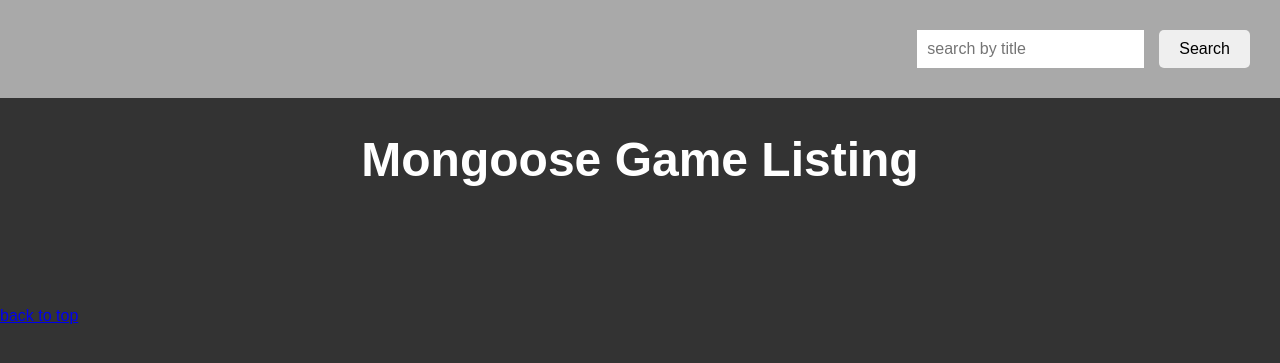
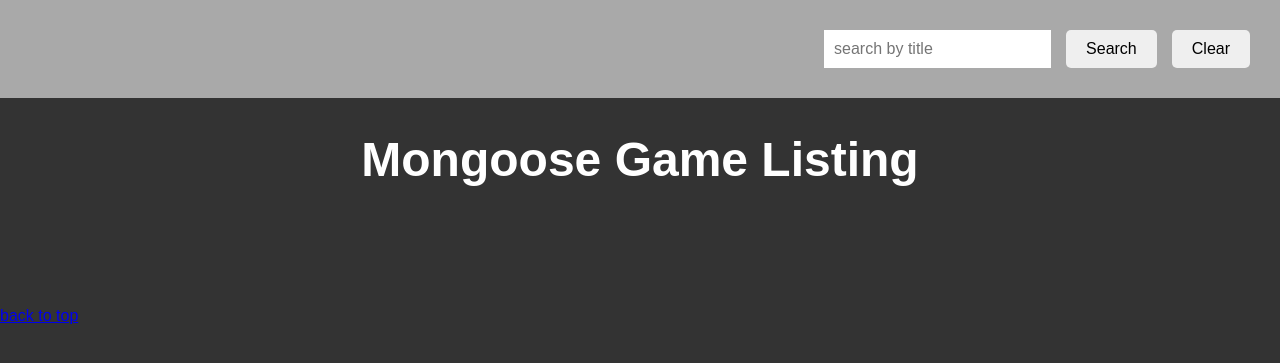
Before and after one commit to iO-Academy/2021-jul-game-listing, a PHP site: page / in a window 1280 px wide. Shown: the top 363 px of the page. Run offline with PHP 8.4, Linux system fonts and the light colour scheme; data that the repository does not hold is empty; some web fonts are replaced.

Commit message:
added clear search buttonand string validation for user input

```diff
--- a/index.php
+++ b/index.php
@@ -22,23 +22,28 @@ if(isset($_GET['query'])){
 </head>
 <body>
     <nav>
-        <form>
-            <input type="search" name="query" placeholder="search by title" aria-label="search by title" role="search">
-            <button type="submit">Search</button>
-        </form>
+        <div class="searchContainer">
+            <form>
+                <input type="search" name="query" placeholder="search by title" aria-label="search by title" role="search" value="<?php if(isset($_GET['query'])){echo $_GET['query'];} ?>">
+                <button type="submit">Search</button>
+            </form>
+            <a href="index.php"><button>Clear</button></a>
+        </div>
+
     </nav>
     <main id="homePage">
         <h1>Mongoose Game Listing</h1>
         <div class="cardContainer">
             <?php
-            foreach($games as $game) {
-                echo GameViewHelper::createGameCard($game);
-            }
             if (isset($_GET['query']) && !empty($_GET['query'])) {
-                foreach($gamesByQuery as $game) {
+                foreach ($gamesByQuery as $game) {
                     echo GameViewHelper::createGameCard($game);
                 }
-            }
+            } else {
+                    foreach($games as $game) {
+                        echo GameViewHelper::createGameCard($game);
+                    }
+                }
             ?>
         </div>
     </main>
--- a/src/Hydrators/GamesHydrator.php
+++ b/src/Hydrators/GamesHydrator.php
@@ -14,8 +14,8 @@ class GamesHydrator
     public static function getGamesByTitle(\PDO $db, string $title): array
     {
         $userInput = trim($title);
-        $regexPattern = '.*' . $userInput . '.*';
-        $query = $db->query('SELECT `title`, `genre`, `thumbnail` FROM `pc-games` WHERE `title` REGEXP ' . $title . ';');
+        $safeUserInput = preg_replace('/[^A-Za-z0-9\-]/', '', $userInput);
+        $query = $db->query("SELECT `title`, `genre`, `thumbnail` FROM `pc-games` WHERE `title` REGEXP '$safeUserInput';");
         $query->setFetchMode(\PDO::FETCH_CLASS, PCGameEntity::class);
         return $query->fetchAll();
     }
--- a/styles.css
+++ b/styles.css
@@ -58,23 +58,23 @@ nav {
     z-index: 99;
 }
 
-form {
+.searchContainer, form {
     display: flex;
     justify-content: flex-end;
 }
 
-form button {
+.searchContainer button {
     margin-left: 15px;
     padding: 10px 20px;
     border-radius: 5px;
     border: none;
 }
 
-form button:hover {
+.searchContainer button:hover {
     cursor: pointer;
 }
 
-form input {
+.searchContainer input {
     padding: 5px 10px;
     border: none;
 }
```
